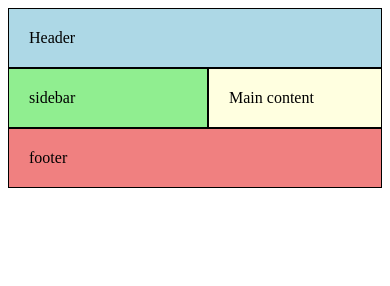
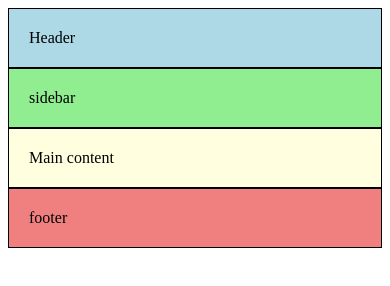
Before and after one commit to ike-hub-droid/CSS-Foundation, a plain HTML site: page index.html in a window 390 px wide. Drawn offline with Linux system fonts and the light colour scheme.

Commit message:
Complete CSS Milestone 5 - Responsive Design

```diff
--- a/style.css
+++ b/style.css
@@ -1,11 +1,24 @@
 .page{
     display: grid;
-    grid-template-columns: 200px 1fr;
-grid-template-rows: auto 1fr auto;
+    grid-template-columns: 1fr;
+
 grid-template-areas:
-    "header header"
-    "sidebar main"
-    "footer footer";
+    "header"
+    "sidebar"
+    "main"
+    "footer";
+}
+@media (min-width: 768px) {
+
+.page {
+        grid-template-columns: 200px 1fr;
+
+        grid-template-areas:
+            "header header"
+            "sidebar main"
+            "footer footer";
+    }
+
 }
 
 .header {
```
